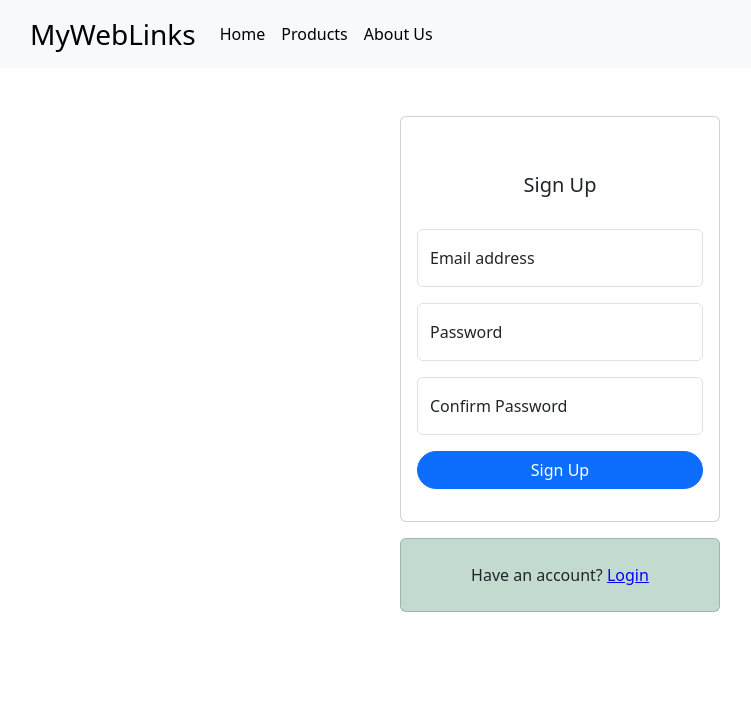
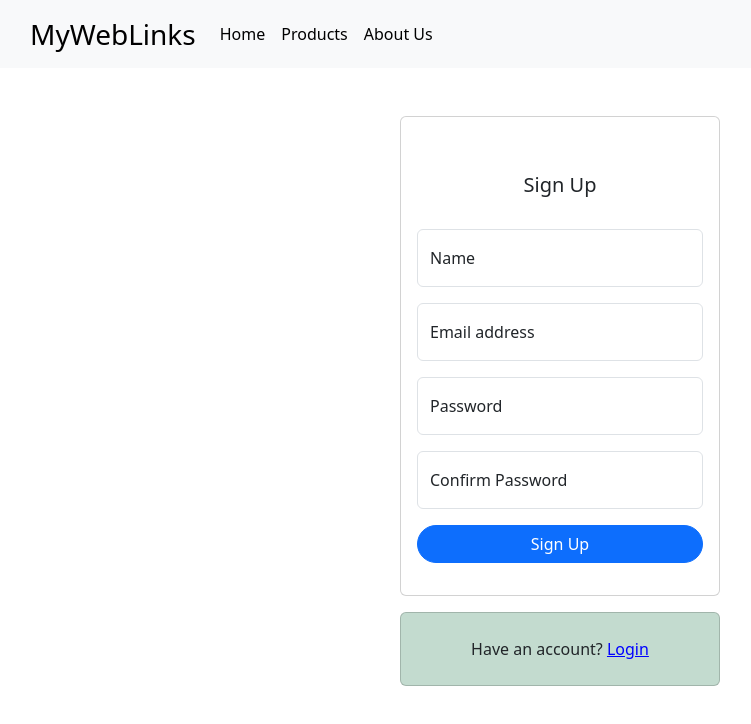
Before and after one commit to sajay3159/Expense-Tracker, a React (Vite) app: page /signup in a window 1280 px wide. Shown: the top 724 px of the page, without its empty margins (52-803 px from the left). Built offline with nearby package versions, Linux system fonts and the light colour scheme.

Commit message:
switch login and signup from Firebase to Node.js API

```diff
--- a/src/components/Auth/LoginForm.jsx
+++ b/src/components/Auth/LoginForm.jsx
@@ -31,18 +31,29 @@ const LoginForm = () => {
     const email = emailRef.current.value;
     const password = passwordRef.current.value;
 
-    const apiKey = "AIzaSyDpWVsvC9evJbXOQnZHUyAxGQIOfLTaZOs";
+    // const apiKey = "AIzaSyDpWVsvC9evJbXOQnZHUyAxGQIOfLTaZOs";
 
     try {
+      // const response = await fetch(
+      //   `https://identitytoolkit.googleapis.com/v1/accounts:signInWithPassword?key=${apiKey}`,
+      //   {
+      //     method: "POST",
+      //     body: JSON.stringify({
+      //       email: email,
+      //       password: password,
+      //       returnSecureToken: true,
+      //     }),
+      //     headers: {
+      //       "Content-Type": "application/json",
+      //     },
+      //   }
+      // );
+
       const response = await fetch(
-        `https://identitytoolkit.googleapis.com/v1/accounts:signInWithPassword?key=${apiKey}`,
+        "https://expense-tracker-backend-oxgr.onrender.com/api/auth/login",
         {
           method: "POST",
-          body: JSON.stringify({
-            email: email,
-            password: password,
-            returnSecureToken: true,
-          }),
+          body: JSON.stringify({ email, password }),
           headers: {
             "Content-Type": "application/json",
           },
@@ -50,7 +61,7 @@ const LoginForm = () => {
       );
 
       const data = await response.json();
-
+      console.log("data", data);
       if (!response.ok) {
         alert("wrong email and password");
         throw new Error(data.error.message || "Something went wrong");
@@ -60,9 +71,9 @@ const LoginForm = () => {
       setError("");
       dispatch(
         authActions.login({
-          token: data.idToken,
-          email: data.email,
-          uid: data.localId,
+          token: data.token,
+          email: data.user.email,
+          uid: data.id,
         })
       );
       authCtx.login(data.idToken, data.email);
--- a/src/components/Auth/SignupForm.jsx
+++ b/src/components/Auth/SignupForm.jsx
@@ -10,10 +10,11 @@ import Form from "react-bootstrap/Form";
 import { Link, useHistory } from "react-router-dom";
 
 const SignupForm = () => {
+  const nameRef = useRef();
   const emailRef = useRef();
-  const history = useHistory();
   const passwordRef = useRef();
   const confirmPasswordRef = useRef();
+  const history = useHistory();
   const [error, setError] = useState("");
   const [success, setSuccess] = useState("");
   const [loading, setLoading] = useState(false);
@@ -22,27 +23,23 @@ const SignupForm = () => {
     e.preventDefault();
     setLoading(true);
 
+    const name = nameRef.current.value;
     const email = emailRef.current.value;
     const password = passwordRef.current.value;
     const confirmPassword = confirmPasswordRef.current.value;
 
     if (password !== confirmPassword) {
       setError("Passwords do not match.");
+      setLoading(false);
       return;
     }
 
-    const apiKey = "AIzaSyDpWVsvC9evJbXOQnZHUyAxGQIOfLTaZOs";
-
     try {
       const response = await fetch(
-        `https://identitytoolkit.googleapis.com/v1/accounts:signUp?key=${apiKey}`,
+        "https://expense-tracker-backend-oxgr.onrender.com/api/auth/signup",
         {
           method: "POST",
-          body: JSON.stringify({
-            email: email,
-            password: password,
-            returnSecureToken: true,
-          }),
+          body: JSON.stringify({ name, email, password }),
           headers: {
             "Content-Type": "application/json",
           },
@@ -52,17 +49,20 @@ const SignupForm = () => {
       const data = await response.json();
 
       if (!response.ok) {
-        throw new Error(data.error.message || "Something went wrong");
+        throw new Error(data.message || "Signup failed");
       }
 
       setSuccess("Signup successful!");
       setError("");
-      history.push("/login");
+      localStorage.setItem("token", data.token);
+
+      history.push("/login"); // navigate to login page
     } catch (err) {
       setError(err.message);
       setSuccess("");
     } finally {
       setLoading(false);
+      nameRef.current.value = "";
       emailRef.current.value = "";
       passwordRef.current.value = "";
       confirmPasswordRef.current.value = "";
@@ -75,6 +75,14 @@ const SignupForm = () => {
         <Card.Body>
           <Card.Title className="text-center py-4">Sign Up</Card.Title>
           <Form onSubmit={handleSubmit}>
+            <FloatingLabel label="Name" className="mb-3">
+              <Form.Control
+                type="text"
+                placeholder="Enter name"
+                ref={nameRef}
+              />
+            </FloatingLabel>
+
             <FloatingLabel label="Email address" className="mb-3">
               <Form.Control
                 type="email"
```
